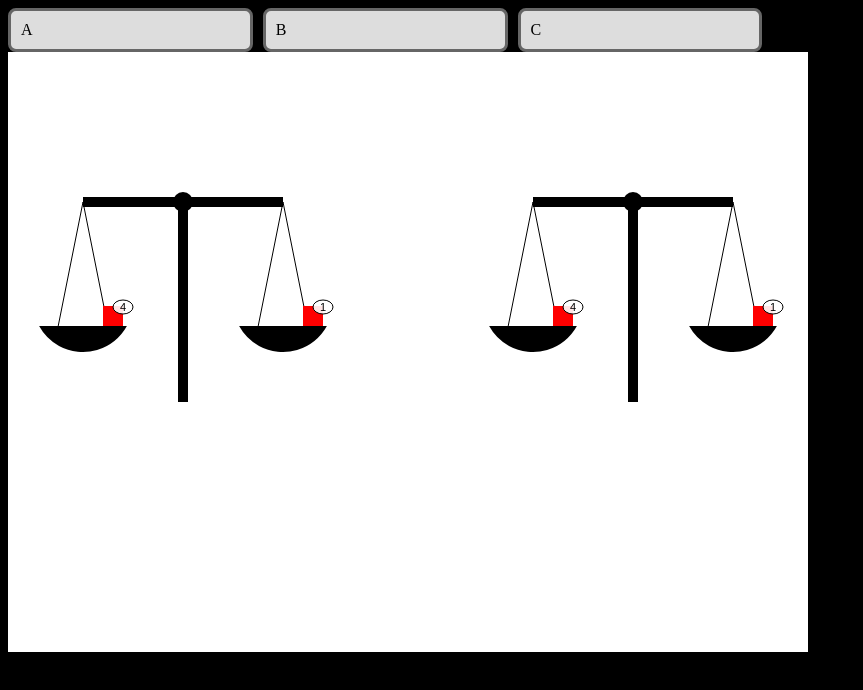
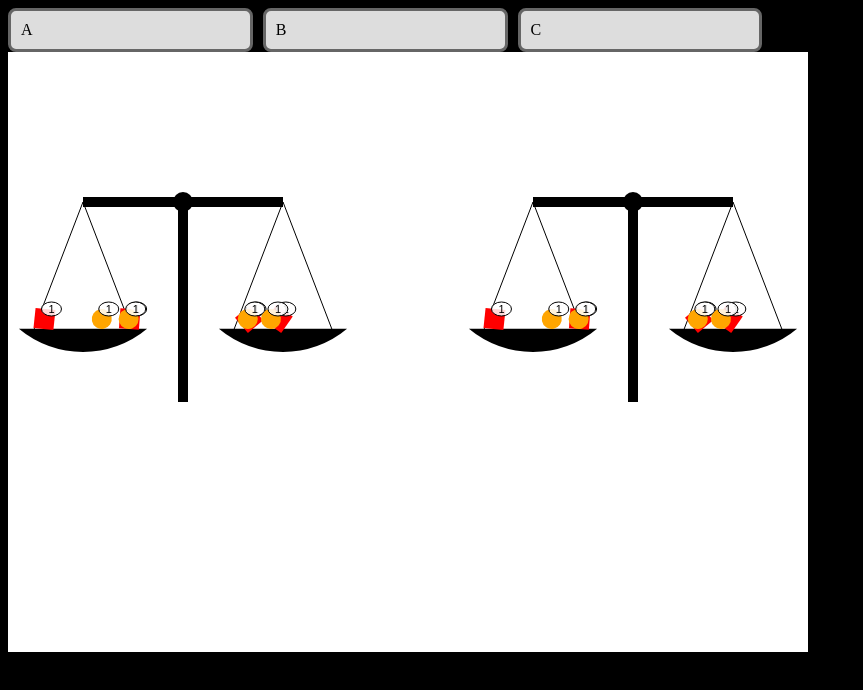
Before and after one commit to mekafuyu/BalanceJS, a plain HTML site: page index.html in a window 1280 px wide. Shown: the whole page, without its empty margins (0-863 px from the left). Drawn offline with Linux system fonts and the light colour scheme.

Commit message:
gravity implementation

```diff
--- a/index.html
+++ b/index.html
@@ -9,8 +9,8 @@
 <body>
   <div class="container">
     <div draggable="true" class="box" onclick="balance1.bal = 1;">A</div>
-    <div draggable="true" class="box" onclick="balance1.bal = 0;">B</div>
-    <div draggable="true" class="box" onclick="balance1.bal = -1;">C</div>
+    <div draggable="true" class="box" onclick="balance1.bal = 0; altgrav = 200">B</div>
+    <div draggable="true" class="box" onclick="balance1.bal = -1; altgrav = 200">C</div>
   </div>
   <canvas id="canvas" width="800" height="600"></canvas>
   <script src="script.js"></script>
--- a/space.js
+++ b/space.js
@@ -24,11 +24,62 @@ class Balance {
   }
 }
 
+class Gravitable {
+  constructor(x, y, width, height, drawFunc) {
+    this.x = x;
+    this.y = y;
+    this.vx = Math.random() * 10 - 5;
+    this.vy = 0;
+    this.rot = 0;
+    this.bounciness = 0.6;
+    this.width = width
+    this.height = height
+    this.bottom = () => {
+      return this.y + this.height
+    };
+    this.right = () => {
+      return this.x + this.width
+    }
+    this.move = (ax, ay) => {
+      this.vx += ax
+      this.vy += ay
+      this.x += this.vx
+      this.y += this.vy
+      this.rot += this.vx / 2
+    }
+    this.bounceX = (ix) => {
+      this.x = ix
+      this.vx *= -this.bounciness
+    }
+    this.bounceY = (iy) => {
+      this.y = iy
+      this.vy *= -this.bounciness
+      this.vx *= 0.8
+    }
+    this.draw = drawFunc
+  }
+}
+
 var balance1 = new Balance(175, 150);
 var balance2 = new Balance(625, 150);
 
+var plate1 = [
+  new Gravitable(20, 20, 10, 10, renderBall),
+  new Gravitable(50, 40, 10, 10, renderBall),
+  new Gravitable(0, -60, 10, 10, renderSquare),
+  new Gravitable(20, -80, 10, 10, renderSquare),
+]
+var plate2 = [
+  new Gravitable(30, 10, 10, 10, renderBall),
+  new Gravitable(20, 30, 10, 10, renderBall),
+  new Gravitable(10, -20, 10, 10, renderSquare),
+  new Gravitable(40, 0, 10, 10, renderSquare)
+]
+var gravity1 = new Gravitable(20, 20, 10, 10, renderBall)
+var gravity2 = new Gravitable(20, -60, 10, 10, renderSquare)
+
 function renderBalance(ctx, balance) {
-  balance.tilt(0.01);
+  balance.tilt(0.5);
   var pos = balance.currPos / 2;
   var xOffSet = Math.abs(pos) * 50;
   var yOffSet = pos * 75;
@@ -41,36 +92,36 @@ function renderBalance(ctx, balance) {
   ctx.restore();
 
   ctx.save();
-  ctx.translate(balance.x - 100 + xOffSet, balance.y + 100 - yOffSet);
-
-  renderSquare(4, ctx);
+  var plate1x = balance.x - 100 + xOffSet
+  var plate1y = balance.y + 50 - yOffSet
+  ctx.translate(plate1x, plate1y);
+  gravity(ctx, -60, -23, 120, 100, plate1)
 
   ctx.beginPath();
-  ctx.moveTo(-25, 25);
-  ctx.lineTo(0, -100);
-  ctx.lineTo(25, 25);
+  ctx.moveTo(-50, 80);
+  ctx.lineTo(0, -50);
+  ctx.lineTo(50, 80);
   ctx.stroke();
 
-  ctx.rotate(-0.5);
+  ctx.rotate(-0.875);
   ctx.beginPath();
-  ctx.arc(0, 0, 50, 1, Math.PI);
+  ctx.arc(0, 0, 100, 1.75, Math.PI);
   ctx.fill();
   ctx.restore();
 
   ctx.save();
-  ctx.translate(balance.x + 100 - xOffSet, balance.y + 100 + yOffSet);
-
-  renderSquare(1, ctx);
+  ctx.translate(balance.x + 100 - xOffSet, balance.y + 50 + yOffSet);
+  gravity(ctx, -60, -23, 120, 100, plate2)
 
   ctx.beginPath();
-  ctx.moveTo(-25, 25);
-  ctx.lineTo(0, -100);
-  ctx.lineTo(25, 25);
+  ctx.moveTo(-50, 80);
+  ctx.lineTo(0, -50);
+  ctx.lineTo(50, 80);
   ctx.stroke();
 
-  ctx.rotate(-0.5);
+  ctx.rotate(-0.875);
   ctx.beginPath();
-  ctx.arc(0, 0, 50, 1, Math.PI);
+  ctx.arc(0, 0, 100, 1.75, Math.PI);
   ctx.fill();
   ctx.restore();
 
@@ -81,20 +132,79 @@ function renderBalance(ctx, balance) {
   ctx.fillRect(balance.x - 5, balance.y, 10, 200);
 }
 
-function renderSquare(count, ctx) {
+function renderSquare(count, ctx, gravitable) {
+  var h = gravitable.height
+  var w = gravitable.width
+
   ctx.save();
+
+  ctx.translate(gravitable.x, gravitable.y)
+  // ctx.strokeRect(-h, -w, h * 2, w * 2)
+
+
   ctx.font = "11px arial";
-  ctx.fillText(count, 37, 9);
-  ctx.fillStyle = "rgb(255, 255, 255, 0.9)";
+  ctx.fillText(count, 4, -6);
+  ctx.fillStyle = "rgb(255, 255, 255, 0.85)";
+
   ctx.beginPath();
-  ctx.ellipse(40, 5, 10, 7, 0, 0, 2 * Math.PI);
+  ctx.ellipse(7, -10, 10, 7, 0, 0, 2 * Math.PI);
   ctx.stroke();
   ctx.fill();
+
+  ctx.rotate(gravitable.rot / 10)
   ctx.fillStyle = "red";
-  ctx.fillRect(20, 4, 20, 20);
+  ctx.fillRect(-10, -10, w * 2, h * 2)
   ctx.restore();
 }
 
+function renderBall(count, ctx, gravitable) {
+  var h = gravitable.height
+  var w = gravitable.width
+  ctx.save();
+
+  ctx.translate(gravitable.x, gravitable.y)
+  // ctx.strokeRect(-h, -w, 2 * h, 2 * w)
+
+
+  ctx.font = "11px arial";
+  ctx.fillText(count, 4, -6);
+  ctx.fillStyle = "rgb(255, 255, 255, 0.85)";
+
+  ctx.beginPath();
+  ctx.ellipse(7, -10, 10, 7, 0, 0, 2 * Math.PI);
+  ctx.stroke();
+  ctx.fill();
+
+  ctx.rotate(gravitable.rot / 10)
+  ctx.fillStyle = "orange";
+  ctx.beginPath();
+  ctx.arc(0, 0, h, 0, 2 * Math.PI);
+  ctx.fill();
+  ctx.restore();
+}
+
+function gravity(ctx, x, y, width, height, gravitables)
+{
+  ctx.save()
+  ctx.translate(x, y)
+
+  gravitables.forEach((gravitable) => {
+    // ctx.strokeRect(0, 0, width, height)
+    gravitable.draw(1, ctx, gravitable)
+
+    gravitable.move(0, 0.1)
+    if(gravitable.bottom() > height)
+      gravitable.bounceY(height - gravitable.height)
+    if(gravitable.right() > width)
+      gravitable.bounceX(width - gravitable.width)
+    if(gravitable.x < gravitable.width)
+      gravitable.bounceX(gravitable.width)
+    }
+    )
+  ctx.restore()
+}
+
+altgrav = 30
 function draw() {
   const canvas = document.getElementById("canvas");
   const ctx = canvas.getContext("2d");
@@ -106,6 +216,8 @@ function draw() {
   renderBalance(ctx, balance1);
   renderBalance(ctx, balance2);
 
+  // gravity(ctx, 10, 10, 400, altgrav, gravity1)
+
   ctx.fillStyle = "white";
   ctx.fillRect(0, 0, canvas.width, canvas.height);
 
```
